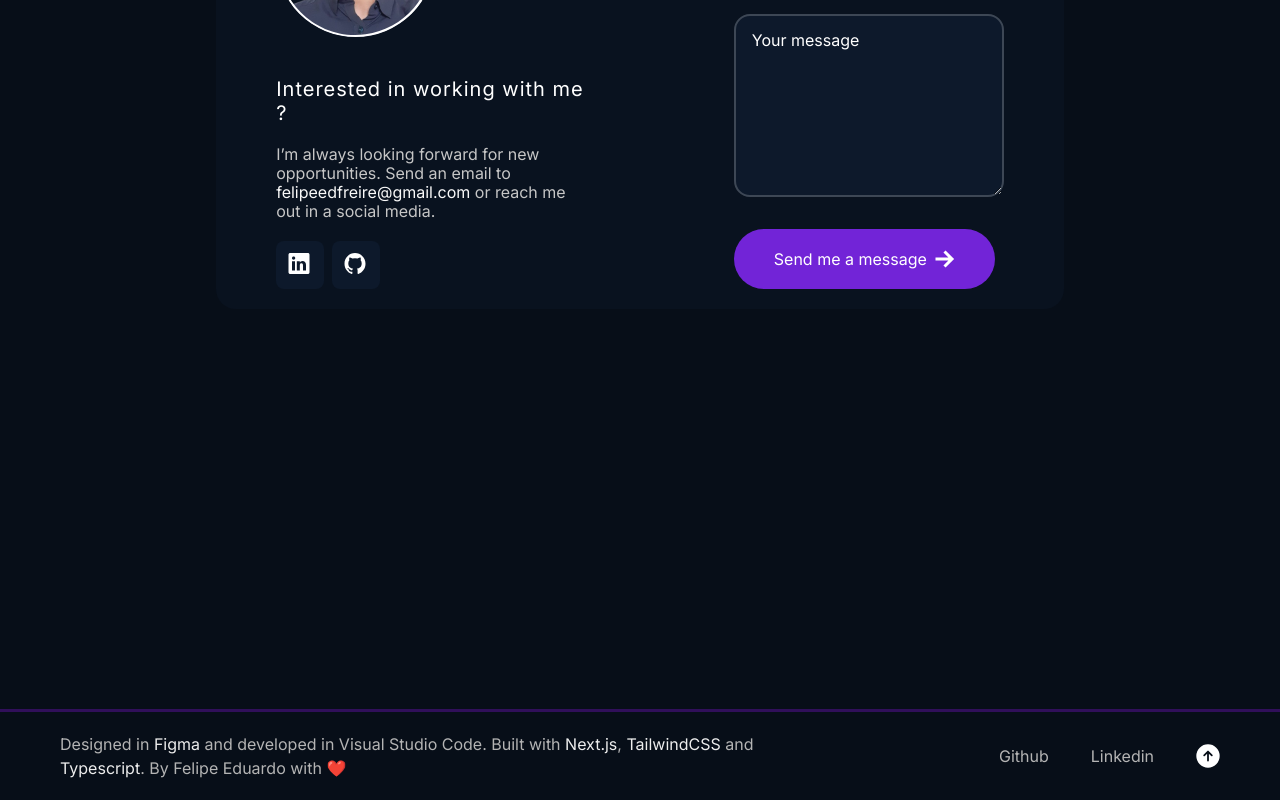
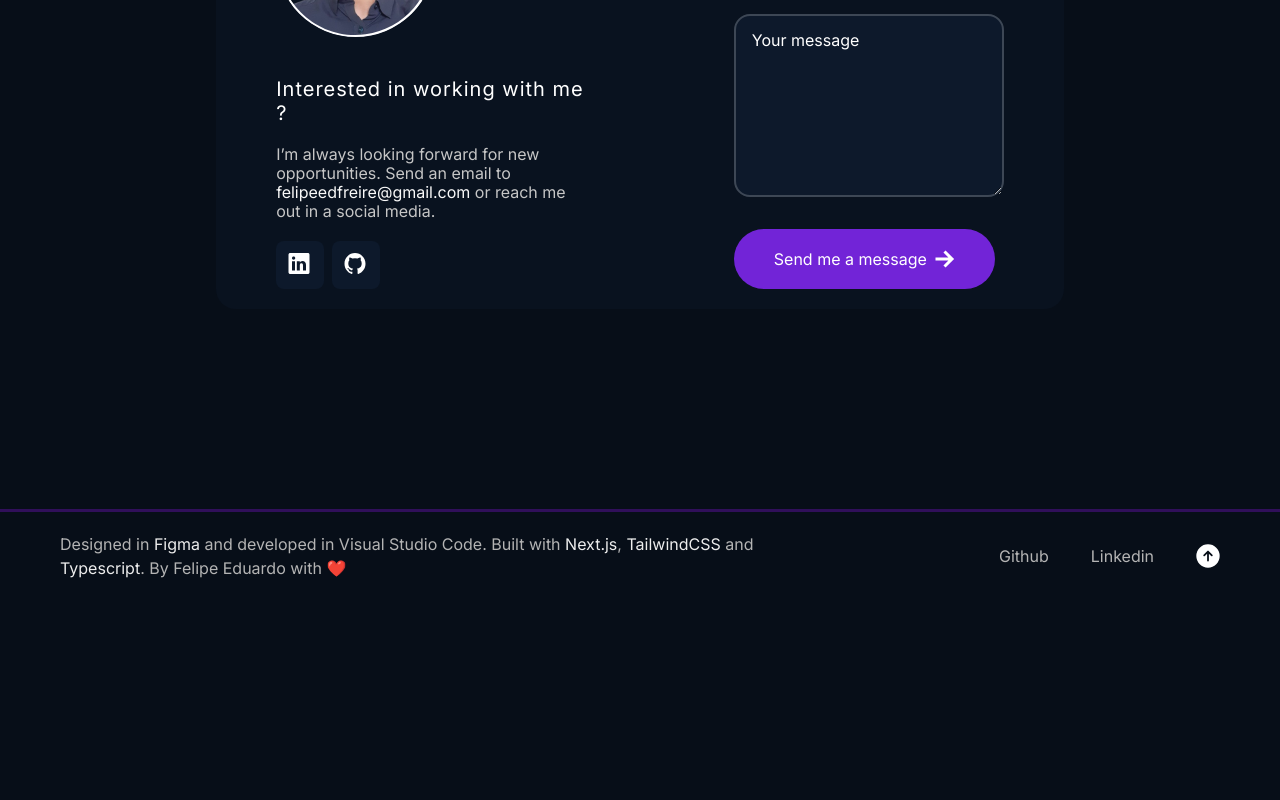
Before and after one commit to Felpezs/Portfolio, a Next.js app: page / in a window 1280 px wide. Shown: the part 3382-4182 px from the top of the page. After the commit the page ends 3982 px from the top, so only its background shows below. Built offline with nearby package versions, Linux system fonts and the light colour scheme.

Commit message:
refactor: spacing

```diff
--- a/app/page.tsx
+++ b/app/page.tsx
@@ -11,7 +11,7 @@ export default function Home() {
   return (
     <main>
       <Navbar />
-      <div className="grid auto-cols-max grid-cols-4 gap-x-1 px-2 md:grid-cols-8 md:px-[16.89%] lg:grid-cols-12 [&>*:not(:first-child)]:mb-5">
+      <div className="grid auto-cols-max grid-cols-4 gap-x-1 px-2 md:grid-cols-8 md:px-[16.89%] lg:grid-cols-12 [&>*:not(:first-child):not(last-child)]:mb-5">
         <section
           id="home"
           className="col-span-full mt-[80px] flex h-screen flex-col justify-center gap-y-1"
--- a/components/About.tsx
+++ b/components/About.tsx
@@ -24,7 +24,7 @@ const About = () => {
       <Button
         variant="primary"
         onClick={() => {
-          window.location.href = "#experience";
+          window.location.href = "#experiences";
         }}
         className="lg:ml-auto"
       >
--- a/components/Footer.tsx
+++ b/components/Footer.tsx
@@ -2,7 +2,7 @@ import ArrowCircle from "./icons/ArrowCircle";
 
 const Footer = () => {
   return (
-    <div className="border-t-[3px] border-secondary-900 text-neutral-600 py-1 px-3 mt-5 flex justify-between">
+    <div className="border-t-[3px] border-secondary-900 text-neutral-600 py-1 px-3 flex justify-between">
       <p className="max-w-[700px]">
         Designed in <span className="text-neutral-100">Figma</span> and
         developed in Visual Studio Code. Built with{" "}
```
